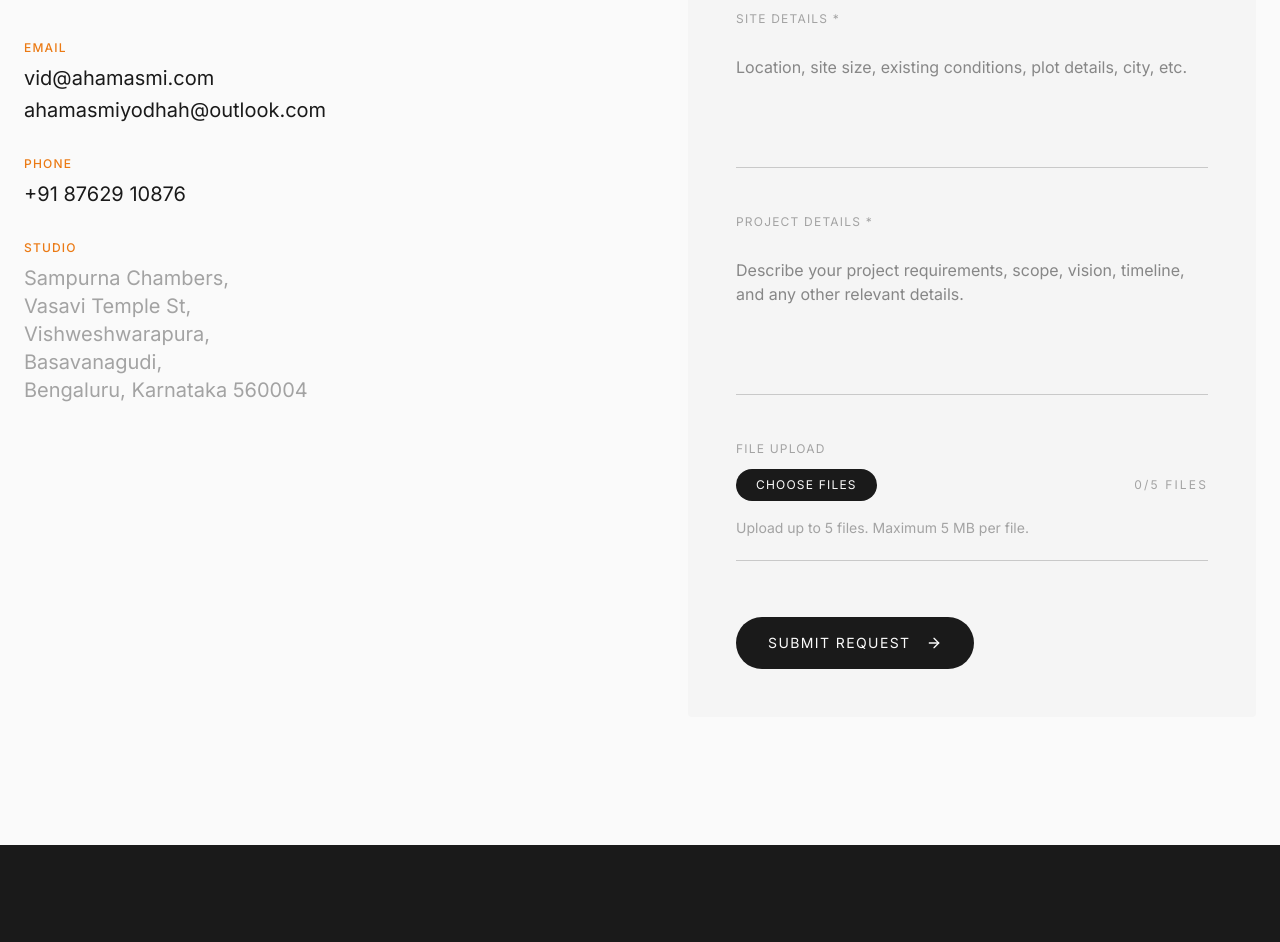
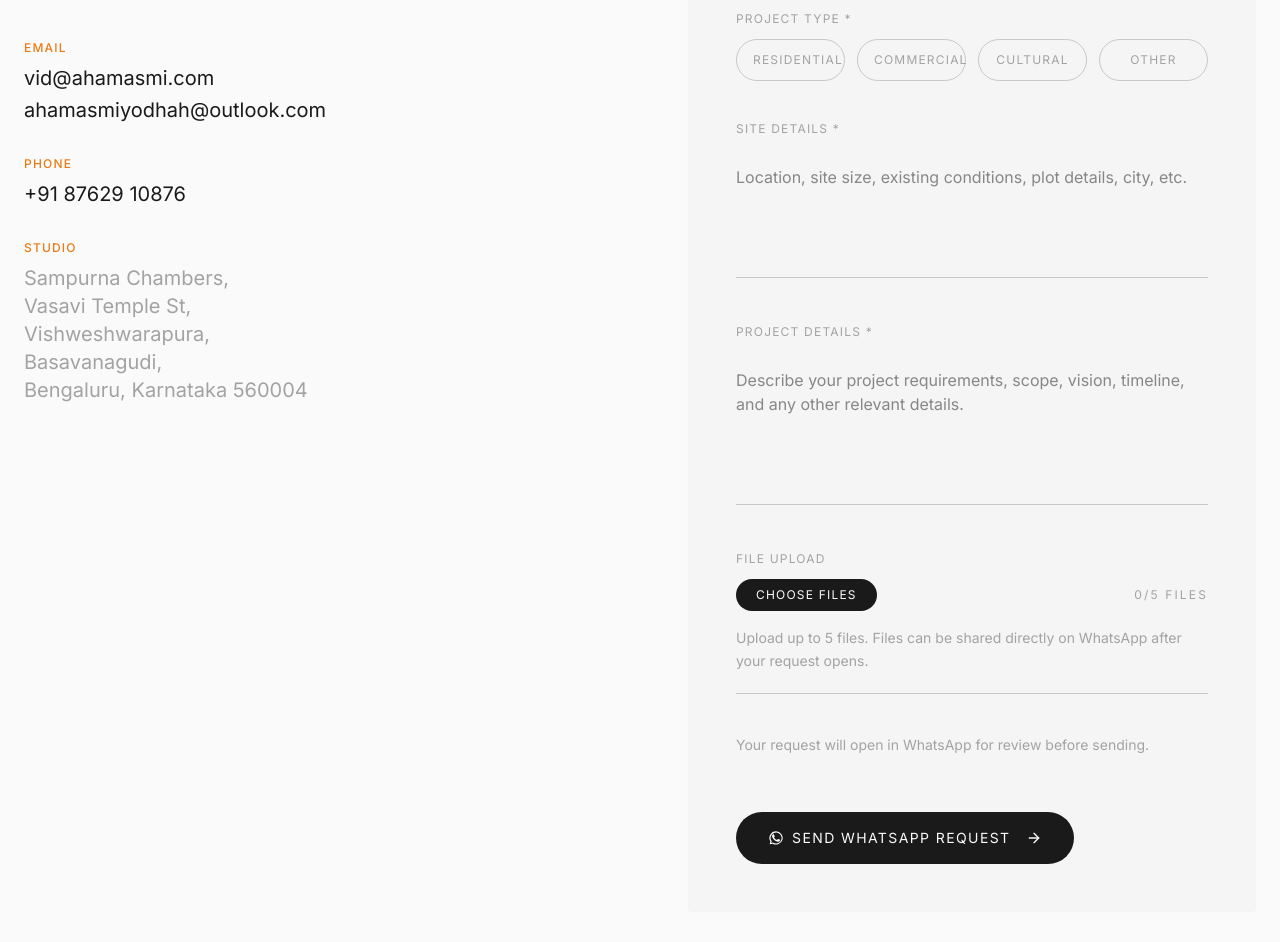
Before and after one commit to aadi654/Ahamasmi-, a Next.js app: page /contact in a window 1280 px wide. Shown: the part 540-1482 px from the top of the page. Built offline with nearby package versions, Linux system fonts and the light colour scheme.

Commit message:
Add WhatsApp contact submission

```diff
--- a/src/app/contact/page.tsx
+++ b/src/app/contact/page.tsx
@@ -11,6 +11,10 @@ const fadeUp: Variants = {
 
 const MAX_FILES = 5;
 const MAX_FILE_SIZE = 5 * 1024 * 1024;
+const WHATSAPP_NUMBER = "918762910876";
+const PROJECT_TYPES = ["Residential", "Commercial", "Cultural", "Other"] as const;
+
+type ProjectType = (typeof PROJECT_TYPES)[number] | "";
 
 type FormErrors = Partial<Record<keyof ContactFormData | "uploadedFiles", string>>;
 
@@ -18,6 +22,7 @@ type ContactFormData = {
   name: string;
   phoneNumber: string;
   email: string;
+  projectType: ProjectType;
   siteDetails: string;
   projectDetails: string;
   uploadedFiles: File[];
@@ -27,6 +32,7 @@ const initialFormData: ContactFormData = {
   name: "",
   phoneNumber: "",
   email: "",
+  projectType: "",
   siteDetails: "",
   projectDetails: "",
   uploadedFiles: [],
@@ -38,6 +44,17 @@ const formatFileSize = (size: number) => {
   if (size < 1024 * 1024) return `${Math.max(1, Math.round(size / 1024))} KB`;
   return `${(size / (1024 * 1024)).toFixed(1)} MB`;
 };
+
+const WhatsAppIcon = () => (
+  <svg
+    aria-hidden="true"
+    viewBox="0 0 24 24"
+    className="h-4 w-4 shrink-0"
+    fill="currentColor"
+  >
+    <path d="M17.47 14.38c-.3-.15-1.75-.86-2.02-.96-.27-.1-.47-.15-.67.15-.2.3-.77.96-.94 1.16-.17.2-.35.22-.64.08-.3-.15-1.25-.46-2.38-1.47-.88-.78-1.47-1.75-1.64-2.05-.17-.3-.02-.46.13-.61.13-.13.3-.35.44-.52.15-.17.2-.3.3-.5.1-.2.05-.37-.02-.52-.08-.15-.67-1.61-.91-2.2-.24-.58-.48-.5-.67-.51h-.57c-.2 0-.52.07-.79.37-.27.3-1.04 1.02-1.04 2.48 0 1.46 1.06 2.88 1.21 3.07.15.2 2.09 3.19 5.06 4.47.71.3 1.26.48 1.69.62.71.23 1.35.2 1.86.12.57-.08 1.75-.72 2-1.41.25-.69.25-1.29.17-1.41-.07-.13-.27-.2-.57-.35ZM12.05 2a9.94 9.94 0 0 0-8.46 15.16L2.5 21.5l4.44-1.04A9.94 9.94 0 1 0 12.05 2Zm0 18.22a8.25 8.25 0 0 1-4.2-1.15l-.3-.18-2.63.62.63-2.57-.2-.32a8.22 8.22 0 1 1 6.7 3.6Z" />
+  </svg>
+);
 
 export default function ContactPage() {
   const [formData, setFormData] = useState<ContactFormData>(initialFormData);
@@ -53,6 +70,7 @@ export default function ContactPage() {
     } else if (!/^[^\s@]+@[^\s@]+\.[^\s@]+$/.test(data.email)) {
       nextErrors.email = "Please enter a valid email address.";
     }
+    if (!data.projectType) nextErrors.projectType = "Please select a project type.";
     if (!data.siteDetails.trim()) nextErrors.siteDetails = "Please provide site details.";
     if (!data.projectDetails.trim()) nextErrors.projectDetails = "Please provide project details.";
     if (data.uploadedFiles.length > MAX_FILES) nextErrors.uploadedFiles = "Maximum 5 files allowed.";
@@ -71,16 +89,34 @@ export default function ContactPage() {
 
     if (Object.keys(nextErrors).length > 0) return;
 
-    const submissionPayload = {
-      name: formData.name.trim(),
-      phoneNumber: formData.phoneNumber.trim(),
-      email: formData.email.trim(),
-      siteDetails: formData.siteDetails.trim(),
-      projectDetails: formData.projectDetails.trim(),
-      uploadedFiles: formData.uploadedFiles,
-    };
+    const filesMessage =
+      formData.uploadedFiles.length > 0
+        ? "I have selected files and will share them directly here on WhatsApp."
+        : "No files uploaded at this stage.";
 
-    console.info("Contact form submission", submissionPayload);
+    const message = `Namaste Ahamasmi Architect,
+
+I would like to submit a project request.
+
+Name: ${formData.name.trim()}
+Phone: ${formData.phoneNumber.trim()}
+Email: ${formData.email.trim()}
+Project Type: ${formData.projectType}
+
+Site Details:
+${formData.siteDetails.trim()}
+
+Project Details:
+${formData.projectDetails.trim()}
+
+Files:
+${filesMessage}
+
+Thank you.`;
+
+    const whatsappUrl = `https://wa.me/${WHATSAPP_NUMBER}?text=${encodeURIComponent(message)}`;
+
+    window.open(whatsappUrl, "_blank", "noopener,noreferrer");
   };
 
   const updateField = (field: keyof Omit<ContactFormData, "uploadedFiles">, value: string) => {
@@ -253,6 +289,35 @@ export default function ContactPage() {
               </div>
 
               <div className="group">
+                <p className="block text-muted text-xs uppercase tracking-widest mb-3 group-focus-within:text-saffron transition-colors">
+                  Project Type *
+                </p>
+                <div className="grid grid-cols-2 gap-3 sm:grid-cols-4" role="radiogroup" aria-label="Project Type">
+                  {PROJECT_TYPES.map((projectType) => {
+                    const isSelected = formData.projectType === projectType;
+
+                    return (
+                      <button
+                        key={projectType}
+                        type="button"
+                        role="radio"
+                        aria-checked={isSelected}
+                        onClick={() => updateField("projectType", projectType)}
+                        className={`rounded-full border px-4 py-3 text-xs uppercase tracking-widest transition-colors focus:outline-none focus:border-saffron ${
+                          isSelected
+                            ? "border-saffron bg-saffron text-background"
+                            : "border-foreground/20 text-muted hover:border-saffron hover:text-foreground"
+                        }`}
+                      >
+                        {projectType}
+                      </button>
+                    );
+                  })}
+                </div>
+                {errors.projectType && <p className="text-saffron text-xs mt-3">{errors.projectType}</p>}
+              </div>
+
+              <div className="group">
                 <label
                   htmlFor="siteDetails"
                   className="block text-muted text-xs uppercase tracking-widest mb-3 group-focus-within:text-saffron transition-colors"
@@ -325,7 +390,7 @@ export default function ContactPage() {
                   </div>
 
                   <p className="mt-4 text-sm leading-relaxed text-muted">
-                    Upload up to 5 files. Maximum 5 MB per file.
+                    Upload up to 5 files. Files can be shared directly on WhatsApp after your request opens.
                   </p>
 
                   {hasMaxFiles && (
@@ -362,8 +427,16 @@ export default function ContactPage() {
                 {errors.uploadedFiles && <p className="text-saffron text-xs mt-3">{errors.uploadedFiles}</p>}
               </div>
 
-              <button className="group self-start flex items-center gap-4 text-background bg-foreground px-8 py-4 rounded-full text-sm uppercase tracking-widest hover:bg-saffron transition-colors duration-300 mt-4">
-                Submit Request <ArrowRight size={16} className="group-hover:translate-x-1 transition-transform" />
+              <p className="text-sm leading-relaxed text-muted">
+                Your request will open in WhatsApp for review before sending.
+              </p>
+
+              <button type="submit" className="group self-start flex items-center gap-4 text-background bg-foreground px-8 py-4 rounded-full text-sm uppercase tracking-widest hover:bg-saffron transition-colors duration-300 mt-4">
+                <span className="flex items-center gap-2">
+                  <WhatsAppIcon />
+                  Send WhatsApp Request
+                </span>
+                <ArrowRight size={16} className="group-hover:translate-x-1 transition-transform" />
               </button>
             </form>
           </motion.div>
```
